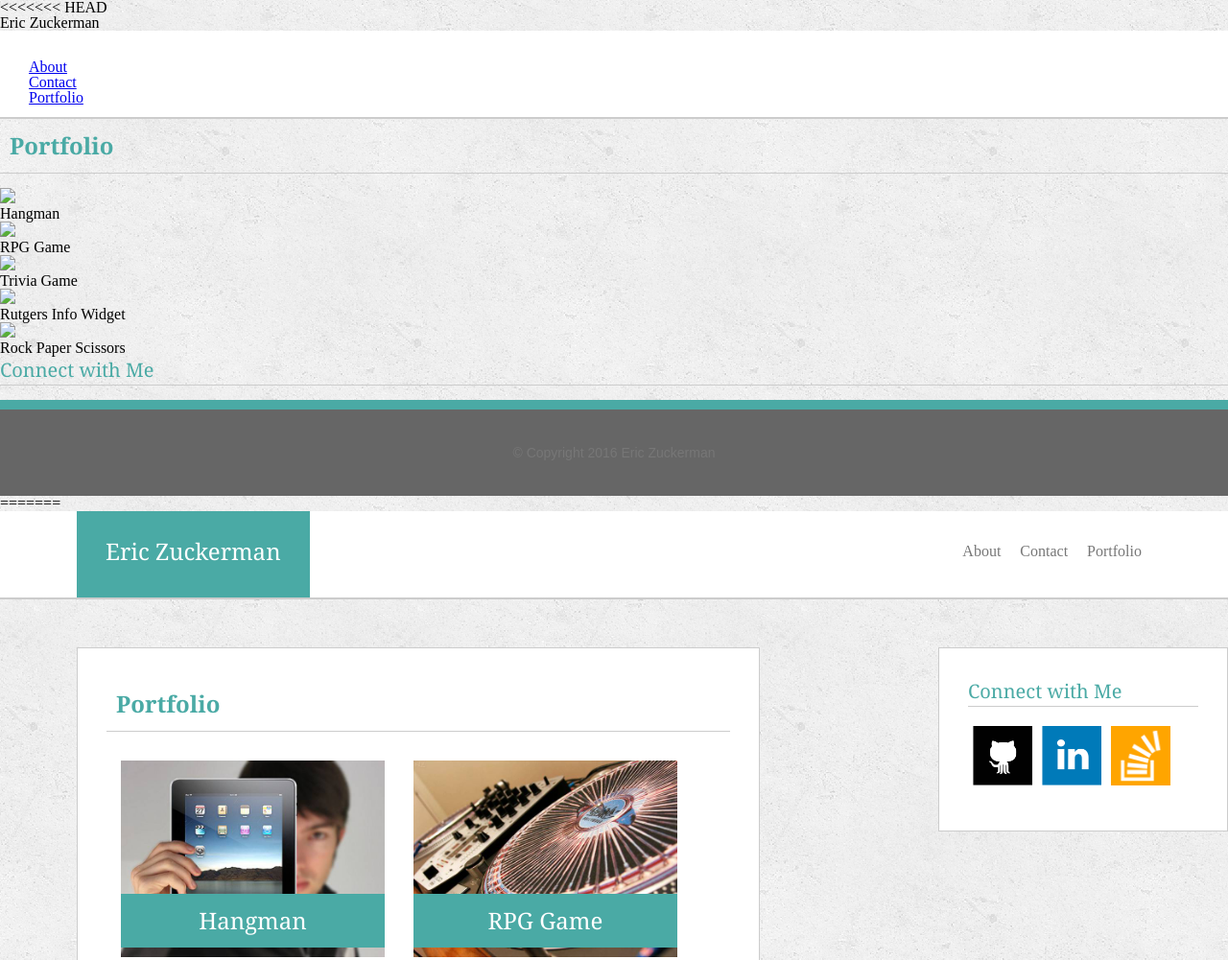
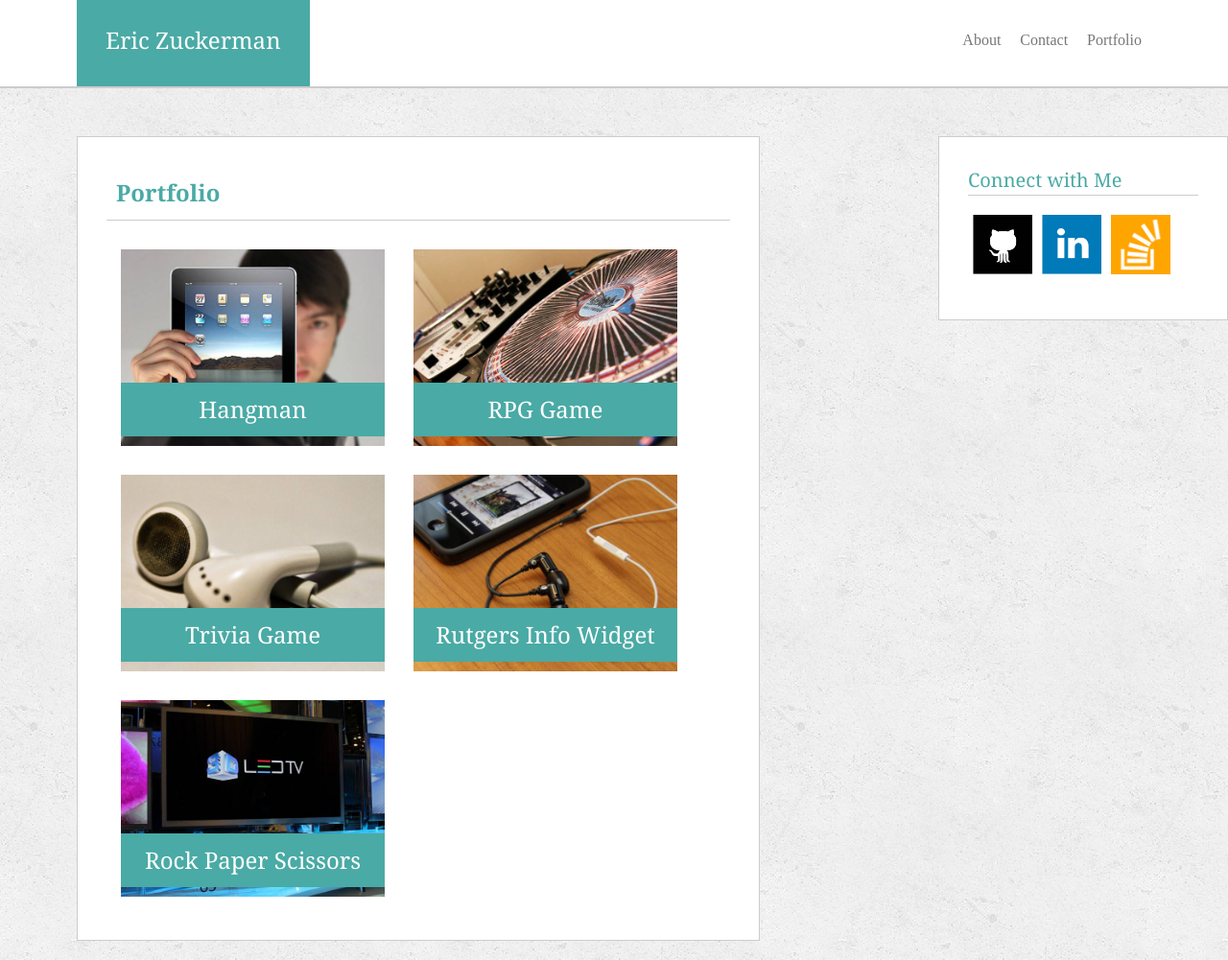
Before and after one commit to ezdel/Basic-Portfolio, a plain HTML site: page portfolio.html in a window 1280 px wide. Shown: the top 1001 px of the page at 96% size. Drawn offline with Linux system fonts and the light colour scheme.

Commit message:
fixed revert that occured when uploading to gh-pages

```diff
--- a/portfolio.html
+++ b/portfolio.html
@@ -1,58 +1,6 @@
 <!DOCTYPE html>
 <head>
 	<title>Portfolio</title>
-<<<<<<< HEAD
-</head>
-<body>
-	<header>
-		<div id: name>
-			<h1>Eric Zuckerman</h1>
-		</div>
-		<nav>
-			<div id: about>
-				<a href="index.html"><h5>About</h5></a>
-			</div>
-			<div id: contact>
-				<a href="contact.html"><h5>Contact</h5></a>
-			</div>
-			<div id: portfolio>
-				<a href="portfolio.html"><h5>Portfolio</h5></a>
-			</div>
-		</nav>
-	</header>
-	<section>
-		<h2>Portfolio</h2>
-			<div>
-				<img src=".">
-				<h5>Hangman</h5>
-			</div>
-			<div>
-				<img src=".">
-				<h5>RPG Game</h5>
-			</div>
-			<div>
-				<img src=".">
-				<h5>Trivia Game</h5>
-			</div>
-			<div>
-				<img src=".">
-				<h5>Rutgers Info Widget</h5>
-			</div>
-			<div>
-				<img src=".">
-				<h5>Rock Paper Scissors</h5>
-			</div>
-	</section>
-	<aside id: connect>
-		<h3>Connect with Me</h3>
-			<div></div>
-			<div></div>
-			<div></div>
-	</aside>
-	<footer>
-		<h6>&copy; Copyright 2016 Eric Zuckerman</h6>
-	</footer>
-=======
 	<link rel="stylesheet" type="text/css" href="assets/css/reset.css">
 	<link rel="stylesheet" type="text/css" href="assets/css/style.css">
 </head>
@@ -107,6 +55,5 @@
 	<footer>
 		<h6>&copy; Copyright 2016 Eric Zuckerman</h6>
 	</footer>
->>>>>>> 24eadf1f82e02451fd3a421e1cf42f6de9eae119
 </body>
 </html>
```
Also changed, not shown: contact.html (+0 -35 lines).
